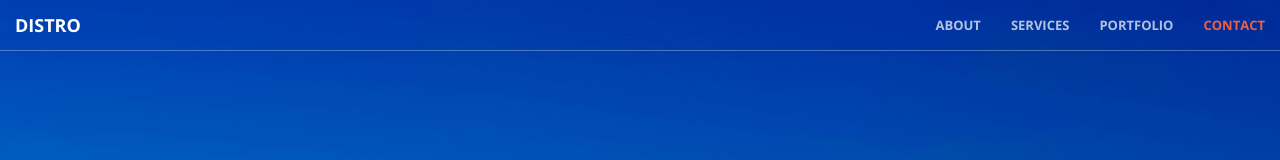
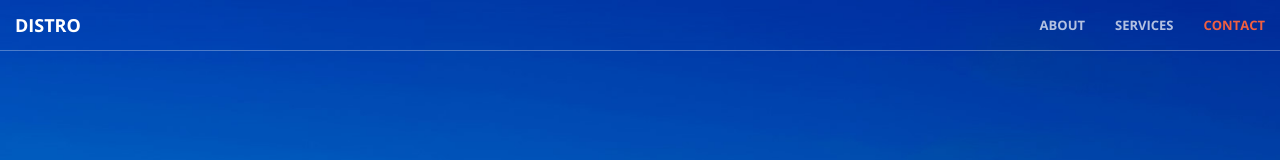
Before and after one commit to DanielHabib/distro, a website: page index.html in a window 1280 px wide. Shown: the top 160 px of the page. Drawn offline with nearby package versions, Linux system fonts and the light colour scheme.

Commit message:
Removes the Portfolio option

```diff
--- a/index.html
+++ b/index.html
@@ -58,9 +58,9 @@
                     <li>
                         <a class="page-scroll" href="#services">Services</a>
                     </li>
-                    <li>
-                        <a class="page-scroll" href="#portfolio">Portfolio</a>
-                    </li>
+                    <!--<li>-->
+                        <!--<a class="page-scroll" href="#portfolio">Portfolio</a>-->
+                    <!--</li>-->
                     <li>
                         <a class="page-scroll" href="#contact">Contact</a>
                     </li>
--- a/package.json
+++ b/package.json
@@ -19,5 +19,8 @@
   "repository": {
     "type": "git",
     "url": "https://github.com/BlackrockDigital/startbootstrap-creative.git"
+  },
+  "dependencies": {
+    "chalk": "^1.1.3"
   }
 }
```
